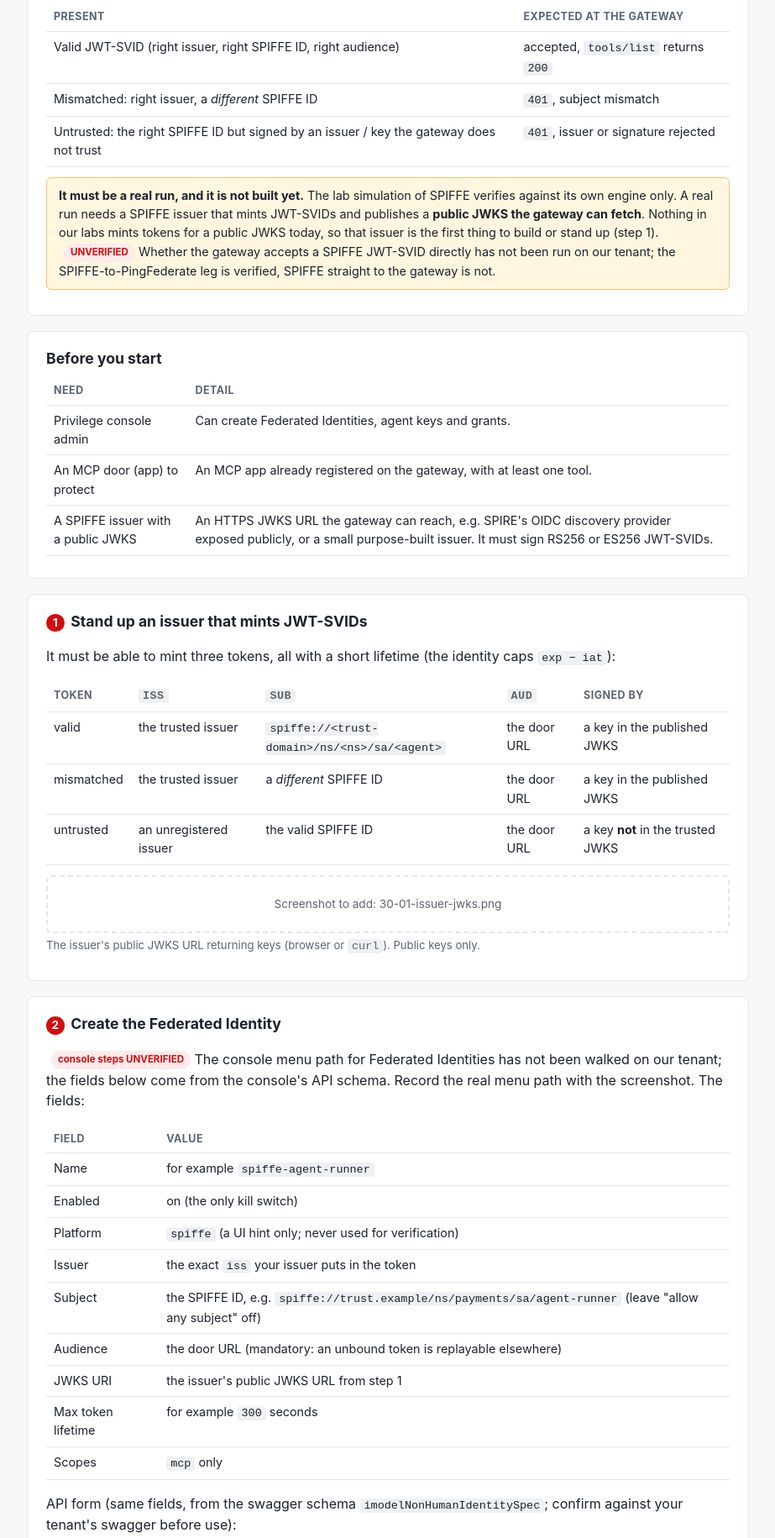
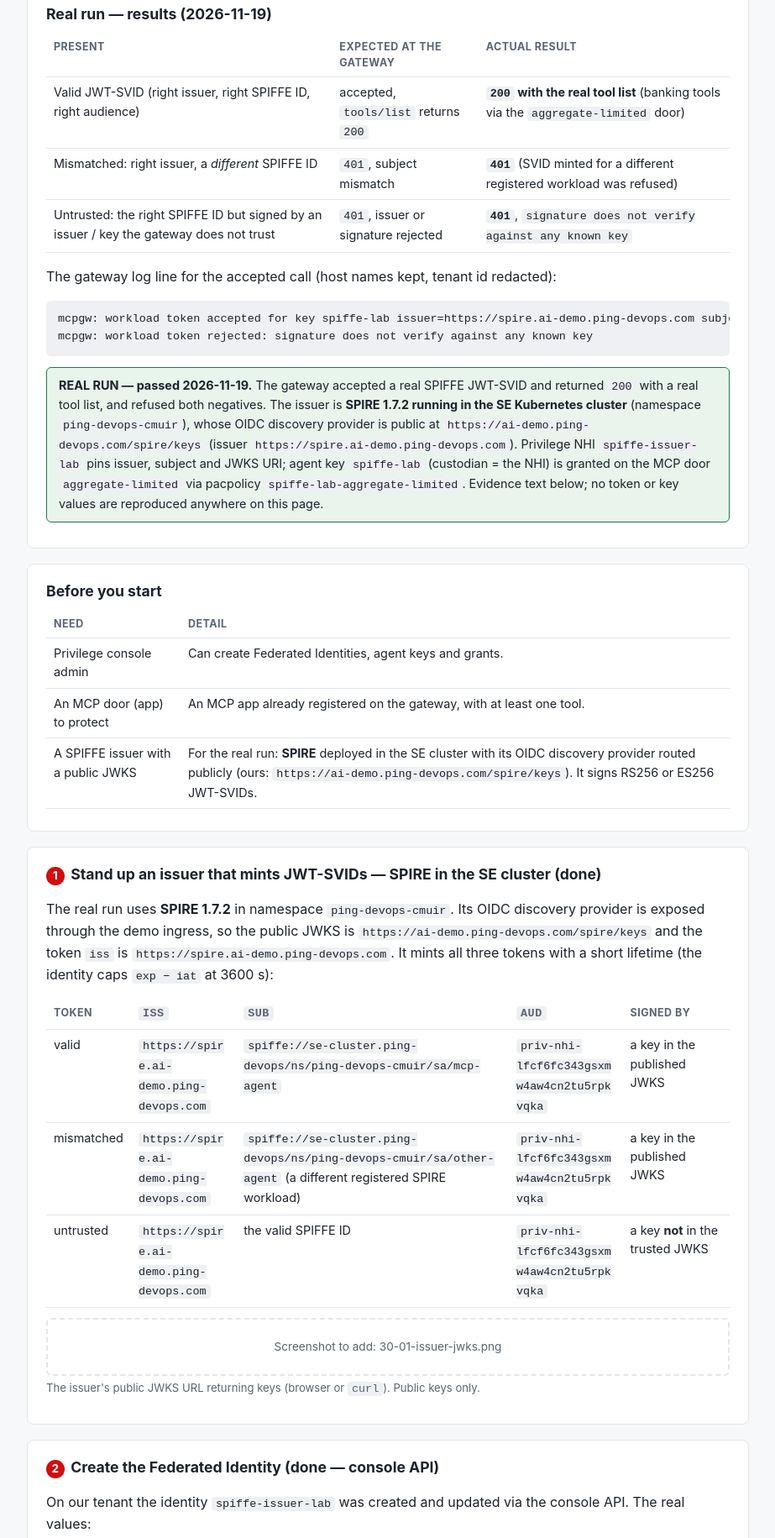
Before and after one commit to curtismu7/nyl-demo-starter, a plain HTML site: page guides/30-spiffe.html in a window 1280 px wide. Shown: the part 333-2164 px from the top of the page at 84% size, without its empty margins (178-1101 px from the left). Drawn offline with Linux system fonts and the light colour scheme.

Commit message:
Mark MCP test #30 SPIFFE as a real run (2026-11-19): SPIRE in SE cluster, gateway accepted valid SVID, refused negatives

```diff
--- a/guides/30-spiffe.html
+++ b/guides/30-spiffe.html
@@ -16,13 +16,17 @@
 <section>
   <h2 style="margin-bottom:6px">What this proves</h2>
   <p>The test: <i>present a valid test SPIFFE identity and a mismatched or untrusted identity to the gateway.</i> In Privilege this is a <b>Federated Identity</b> (the new display name for Non-Human Identity; the console API object is still <code>NonHumanIdentity</code> at <code>/v1/nonhumanidentities</code>). The agent proves who it is with a short-lived <b>JWT-SVID</b> instead of a static key, and the gateway checks the issuer, the subject (the SPIFFE ID) and the audience.</p>
+  <h2 style="margin-bottom:6px">Real run &mdash; results (2026-11-19)</h2>
   <table>
-    <tr><th>Present</th><th>Expected at the gateway</th></tr>
-    <tr><td>Valid JWT-SVID (right issuer, right SPIFFE ID, right audience)</td><td>accepted, <code>tools/list</code> returns <code>200</code></td></tr>
-    <tr><td>Mismatched: right issuer, a <i>different</i> SPIFFE ID</td><td><code>401</code>, subject mismatch</td></tr>
-    <tr><td>Untrusted: the right SPIFFE ID but signed by an issuer / key the gateway does not trust</td><td><code>401</code>, issuer or signature rejected</td></tr>
+    <tr><th>Present</th><th>Expected at the gateway</th><th>Actual result</th></tr>
+    <tr><td>Valid JWT-SVID (right issuer, right SPIFFE ID, right audience)</td><td>accepted, <code>tools/list</code> returns <code>200</code></td><td><b><code>200</code> with the real tool list</b> (banking tools via the <code>aggregate-limited</code> door)</td></tr>
+    <tr><td>Mismatched: right issuer, a <i>different</i> SPIFFE ID</td><td><code>401</code>, subject mismatch</td><td><b><code>401</code></b> (SVID minted for a different registered workload was refused)</td></tr>
+    <tr><td>Untrusted: the right SPIFFE ID but signed by an issuer / key the gateway does not trust</td><td><code>401</code>, issuer or signature rejected</td><td><b><code>401</code></b>, <code>signature does not verify against any known key</code></td></tr>
   </table>
-  <div class="warn"><b>It must be a real run, and it is not built yet.</b> The lab simulation of SPIFFE verifies against its own engine only. A real run needs a SPIFFE issuer that mints JWT-SVIDs and publishes a <b>public JWKS the gateway can fetch</b>. Nothing in our labs mints tokens for a public JWKS today, so that issuer is the first thing to build or stand up (step 1). <span class="tag unverified">UNVERIFIED</span> Whether the gateway accepts a SPIFFE JWT-SVID directly has not been run on our tenant; the SPIFFE-to-PingFederate leg is verified, SPIFFE straight to the gateway is not.</div>
+  <p>The gateway log line for the accepted call (host names kept, tenant id redacted):</p>
+<pre><code>mcpgw: workload token accepted for key spiffe-lab issuer=https://spire.ai-demo.ping-devops.com subject=spiffe://se-cluster.ping-devops/ns/ping-devops-cmuir/sa/mcp-agent
+mcpgw: workload token rejected: signature does not verify against any known key</code></pre>
+  <div class="warn" style="background:#e8f4ec;border-color:#1f7a4d"><b>REAL RUN &mdash; passed 2026-11-19.</b> The gateway accepted a real SPIFFE JWT-SVID and returned <code>200</code> with a real tool list, and refused both negatives. The issuer is <b>SPIRE 1.7.2 running in the SE Kubernetes cluster</b> (namespace <code>ping-devops-cmuir</code>), whose OIDC discovery provider is public at <code>https://ai-demo.ping-devops.com/spire/keys</code> (issuer <code>https://spire.ai-demo.ping-devops.com</code>). Privilege NHI <code>spiffe-issuer-lab</code> pins issuer, subject and JWKS URI; agent key <code>spiffe-lab</code> (custodian = the NHI) is granted on the MCP door <code>aggregate-limited</code> via pacpolicy <code>spiffe-lab-aggregate-limited</code>. Evidence text below; no token or key values are reproduced anywhere on this page.</div>
 </section>
 
 <section>
@@ -31,35 +35,35 @@
     <tr><th>Need</th><th>Detail</th></tr>
     <tr><td>Privilege console admin</td><td>Can create Federated Identities, agent keys and grants.</td></tr>
     <tr><td>An MCP door (app) to protect</td><td>An MCP app already registered on the gateway, with at least one tool.</td></tr>
-    <tr><td>A SPIFFE issuer with a public JWKS</td><td>An HTTPS JWKS URL the gateway can reach, e.g. SPIRE's OIDC discovery provider exposed publicly, or a small purpose-built issuer. It must sign RS256 or ES256 JWT-SVIDs.</td></tr>
+    <tr><td>A SPIFFE issuer with a public JWKS</td><td>For the real run: <b>SPIRE</b> deployed in the SE cluster with its OIDC discovery provider routed publicly (ours: <code>https://ai-demo.ping-devops.com/spire/keys</code>). It signs RS256 or ES256 JWT-SVIDs.</td></tr>
   </table>
 </section>
 
 <section class="step">
-  <h2>Stand up an issuer that mints JWT-SVIDs</h2>
-  <p>It must be able to mint three tokens, all with a short lifetime (the identity caps <code>exp &minus; iat</code>):</p>
+  <h2>Stand up an issuer that mints JWT-SVIDs &mdash; SPIRE in the SE cluster (done)</h2>
+  <p>The real run uses <b>SPIRE 1.7.2</b> in namespace <code>ping-devops-cmuir</code>. Its OIDC discovery provider is exposed through the demo ingress, so the public JWKS is <code>https://ai-demo.ping-devops.com/spire/keys</code> and the token <code>iss</code> is <code>https://spire.ai-demo.ping-devops.com</code>. It mints all three tokens with a short lifetime (the identity caps <code>exp &minus; iat</code> at 3600 s):</p>
   <table>
     <tr><th>Token</th><th><code>iss</code></th><th><code>sub</code></th><th><code>aud</code></th><th>signed by</th></tr>
-    <tr><td>valid</td><td>the trusted issuer</td><td><code>spiffe://&lt;trust-domain&gt;/ns/&lt;ns&gt;/sa/&lt;agent&gt;</code></td><td>the door URL</td><td>a key in the published JWKS</td></tr>
-    <tr><td>mismatched</td><td>the trusted issuer</td><td>a <i>different</i> SPIFFE ID</td><td>the door URL</td><td>a key in the published JWKS</td></tr>
-    <tr><td>untrusted</td><td>an unregistered issuer</td><td>the valid SPIFFE ID</td><td>the door URL</td><td>a key <b>not</b> in the trusted JWKS</td></tr>
+    <tr><td>valid</td><td><code>https://spire.ai-demo.ping-devops.com</code></td><td><code>spiffe://se-cluster.ping-devops/ns/ping-devops-cmuir/sa/mcp-agent</code></td><td><code>priv-nhi-lfcf6fc343gsxmw4aw4cn2tu5rpkvqka</code></td><td>a key in the published JWKS</td></tr>
+    <tr><td>mismatched</td><td><code>https://spire.ai-demo.ping-devops.com</code></td><td><code>spiffe://se-cluster.ping-devops/ns/ping-devops-cmuir/sa/other-agent</code> (a different registered SPIRE workload)</td><td><code>priv-nhi-lfcf6fc343gsxmw4aw4cn2tu5rpkvqka</code></td><td>a key in the published JWKS</td></tr>
+    <tr><td>untrusted</td><td><code>https://spire.ai-demo.ping-devops.com</code></td><td>the valid SPIFFE ID</td><td><code>priv-nhi-lfcf6fc343gsxmw4aw4cn2tu5rpkvqka</code></td><td>a key <b>not</b> in the trusted JWKS</td></tr>
   </table>
   <figure class="shot" data-file="30-01-issuer-jwks.png"><img src="img/30-01-issuer-jwks.png" alt="Issuer JWKS endpoint" onerror="this.parentNode.classList.add('missing')"><figcaption>The issuer's public JWKS URL returning keys (browser or <code>curl</code>). Public keys only.</figcaption></figure>
 </section>
 
 <section class="step">
-  <h2>Create the Federated Identity</h2>
-  <p><span class="tag unverified">console steps UNVERIFIED</span> The console menu path for Federated Identities has not been walked on our tenant; the fields below come from the console's API schema. Record the real menu path with the screenshot. The fields:</p>
+  <h2>Create the Federated Identity (done &mdash; console API)</h2>
+  <p>On our tenant the identity <code>spiffe-issuer-lab</code> was created and updated via the console API. The real values:</p>
   <table>
-    <tr><th>Field</th><th>Value</th></tr>
-    <tr><td>Name</td><td>for example <code>spiffe-agent-runner</code></td></tr>
+    <tr><th>Field</th><th>Value (real run)</th></tr>
+    <tr><td>Name</td><td><code>spiffe-issuer-lab</code></td></tr>
     <tr><td>Enabled</td><td>on (the only kill switch)</td></tr>
     <tr><td>Platform</td><td><code>spiffe</code> (a UI hint only; never used for verification)</td></tr>
-    <tr><td>Issuer</td><td>the exact <code>iss</code> your issuer puts in the token</td></tr>
-    <tr><td>Subject</td><td>the SPIFFE ID, e.g. <code>spiffe://trust.example/ns/payments/sa/agent-runner</code> (leave "allow any subject" off)</td></tr>
-    <tr><td>Audience</td><td>the door URL (mandatory: an unbound token is replayable elsewhere)</td></tr>
-    <tr><td>JWKS URI</td><td>the issuer's public JWKS URL from step 1</td></tr>
-    <tr><td>Max token lifetime</td><td>for example <code>300</code> seconds</td></tr>
+    <tr><td>Issuer</td><td><code>https://spire.ai-demo.ping-devops.com</code></td></tr>
+    <tr><td>Subject</td><td><code>spiffe://se-cluster.ping-devops/ns/ping-devops-cmuir/sa/mcp-agent</code> (leave "allow any subject" off)</td></tr>
+    <tr><td>Audience</td><td><code>priv-nhi-lfcf6fc343gsxmw4aw4cn2tu5rpkvqka</code> (mandatory: an unbound token is replayable elsewhere)</td></tr>
+    <tr><td>JWKS URI</td><td><code>https://ai-demo.ping-devops.com/spire/keys</code></td></tr>
+    <tr><td>Max token lifetime</td><td><code>3600</code> seconds</td></tr>
     <tr><td>Scopes</td><td><code>mcp</code> only</td></tr>
   </table>
   <p>API form (same fields, from the swagger schema <code>imodelNonHumanIdentitySpec</code>; confirm against your tenant's swagger before use):</p>
@@ -69,17 +73,17 @@
     "Scopes": ["mcp"],
     "Federation": {
       "Platform": "spiffe",
-      "Issuer": "https://&lt;issuer-host&gt;",
-      "Audience": "&lt;door URL&gt;",
-      "Subject": "spiffe://trust.example/ns/payments/sa/agent-runner",
-      "JwksURI": "https://&lt;issuer-host&gt;/.well-known/jwks.json",
-      "MaxTokenLifetimeSec": 300 } } }</code></pre>
+      "Issuer": "https://spire.ai-demo.ping-devops.com",
+      "Audience": "priv-nhi-lfcf6fc343gsxmw4aw4cn2tu5rpkvqka",
+      "Subject": "spiffe://se-cluster.ping-devops/ns/ping-devops-cmuir/sa/mcp-agent",
+      "JwksURI": "https://ai-demo.ping-devops.com/spire/keys",
+      "MaxTokenLifetimeSec": 3600 } } }</code></pre>
   <figure class="shot" data-file="30-02-federated-identity-form.png"><img src="img/30-02-federated-identity-form.png" alt="Federated Identity form" onerror="this.parentNode.classList.add('missing')"><figcaption>The Federated Identity filled in, with the console menu path visible.</figcaption></figure>
 </section>
 
 <section class="step">
-  <h2>Put an agent key behind the identity and grant the door</h2>
-  <p>A Federated Identity does not authenticate anyone by itself. Create an <b>agent key whose custodian is the Federated Identity</b>, and select the MCP app (that is the grant). Two refusals to expect if you get it wrong:</p>
+  <h2>Put an agent key behind the identity and grant the door (done)</h2>
+  <p>A Federated Identity does not authenticate anyone by itself. Create an <b>agent key whose custodian is the Federated Identity</b>, and select the MCP app (that is the grant). On our tenant: agent key <code>spiffe-lab</code> with the NHI <code>spiffe-issuer-lab</code> as custodian, granted on the MCP door <code>aggregate-limited</code> via pacpolicy <code>spiffe-lab-aggregate-limited</code>. Two refusals to expect if you get it wrong:</p>
   <ul>
     <li><code>WorkloadIdentity and a NonHumanIdentity CustodianRef are mutually exclusive</code>: leave the key's own workload identity empty.</li>
     <li><code>CustodianRef and UserRef name different principals</code>: clear the user reference if you cloned a key that had a human custodian.</li>
@@ -90,24 +94,30 @@
 
 <section class="step">
   <h2>Present the three identities to the door</h2>
-  <p>Send each token as the bearer on a <code>tools/list</code> call to <code>https://&lt;gateway-host&gt;/&lt;app&gt;/mcp</code> (initialize first, as any MCP client does). Wait about 4 minutes after creating the objects before the first test.</p>
+  <p>Send each token as the bearer on a <code>tools/list</code> call to <code>https://mcpgw.ai-demo.ping-devops.com/aggregate-limited/mcp</code> (initialize first, as any MCP client does). Wait about 4 minutes after creating the objects before the first test.</p>
   <table>
     <tr><th>Token</th><th>Expect</th><th>Gateway log</th></tr>
-    <tr><td>valid</td><td><code>200</code>, tool list</td><td><code>workload token accepted for key &hellip; issuer=&hellip; subject=spiffe://&hellip;</code></td></tr>
+    <tr><td>valid</td><td><code>200</code>, tool list</td><td><code>workload token accepted for key spiffe-lab issuer=https://spire.ai-demo.ping-devops.com subject=spiffe://se-cluster.ping-devops/ns/ping-devops-cmuir/sa/mcp-agent</code></td></tr>
     <tr><td>mismatched</td><td><code>401</code></td><td><code>workload token rejected: &hellip;</code> (names the claim that did not match)</td></tr>
-    <tr><td>untrusted</td><td><code>401</code></td><td><code>workload token rejected: &hellip;</code> (issuer or signature)</td></tr>
+    <tr><td>untrusted</td><td><code>401</code></td><td><code>workload token rejected: signature does not verify against any known key</code></td></tr>
   </table>
+  <p>How the real run minted the SVIDs (from inside the cluster, using the SPIRE agent's Workload API):</p>
+<pre><code>kubectl exec spire-agent-1 -n ping-devops-cmuir -- \
+  /opt/spire/bin/spire-agent api fetch jwt \
+  -socketPath /run/spire/agent-sockets/socket \
+  -audience priv-nhi-lfcf6fc343gsxmw4aw4cn2tu5rpkvqka
+# mismatched variant: add  -spiffeID spiffe://se-cluster.ping-devops/ns/ping-devops-cmuir/sa/other-agent</code></pre>
   <figure class="shot" data-file="30-04-valid-svid-200.png"><img src="img/30-04-valid-svid-200.png" alt="Valid JWT-SVID accepted" onerror="this.parentNode.classList.add('missing')"><figcaption>The valid JWT-SVID getting <code>200</code> and a tool list. Decode and show the claims; hide the token.</figcaption></figure>
   <figure class="shot" data-file="30-05-mismatched-401.png"><img src="img/30-05-mismatched-401.png" alt="Mismatched SPIFFE ID refused" onerror="this.parentNode.classList.add('missing')"><figcaption>The mismatched SPIFFE ID getting <code>401</code>.</figcaption></figure>
   <figure class="shot" data-file="30-06-untrusted-401.png"><img src="img/30-06-untrusted-401.png" alt="Untrusted issuer refused" onerror="this.parentNode.classList.add('missing')"><figcaption>The untrusted-issuer token getting <code>401</code>.</figcaption></figure>
 </section>
 
 <section>
-  <h2>Evidence that it was real</h2>
+  <h2>Evidence that it was real (captured 2026-11-19)</h2>
   <ul class="checks">
-    <li>The gateway log shows one <code>workload token accepted</code> line and two <code>workload token rejected</code> lines, with the SPIFFE subject on the accepted one.</li>
-    <li>The identity was created in the console (screenshot with menu path), not in a lab.</li>
-    <li>The three tokens were minted by an issuer whose JWKS the gateway fetched from a public URL.</li>
+    <li><b>Confirmed:</b> the gateway log shows one <code>workload token accepted</code> line naming <code>key spiffe-lab</code>, the SPIRE issuer and the SPIFFE subject, and <code>workload token rejected</code> lines for both negatives (the untrusted-key one says <code>signature does not verify against any known key</code>).</li>
+    <li><b>Confirmed:</b> the identity <code>spiffe-issuer-lab</code>, key <code>spiffe-lab</code> and pacpolicy <code>spiffe-lab-aggregate-limited</code> exist in the console (created via the console API), not in a lab.</li>
+    <li><b>Confirmed:</b> the three tokens were minted by SPIRE in the SE cluster; the gateway fetched the JWKS from the public URL <code>https://ai-demo.ping-devops.com/spire/keys</code>.</li>
   </ul>
   <figure class="shot" data-file="30-07-gateway-log-accepted-rejected.png"><img src="img/30-07-gateway-log-accepted-rejected.png" alt="Gateway log, accepted and rejected" onerror="this.parentNode.classList.add('missing')"><figcaption>Gateway log: the accepted line and the two rejected lines. Redact keys and hosts.</figcaption></figure>
 </section>
@@ -125,6 +135,6 @@
 </section>
 
 </main>
-<footer>Sources: the Privilege console API schema and our NHI setup notes. The console navigation for Federated Identities and the SPIFFE-direct-to-gateway behaviour are not yet verified on our tenant; fix this page with what the first real run shows. Never publish a screenshot that shows a token, a key, a tenant id or a person's name.</footer>
+<footer>Sources: the Privilege console API schema, our NHI setup notes and the 2026-11-19 real run (SPIRE 1.7.2 in the SE cluster, gateway deploy agentless-mcpgw). Text evidence only &mdash; never publish a screenshot that shows a token, a key, a tenant id or a person's name.</footer>
 </body>
 </html>
```
Also changed, not shown: index.html (+5 -4 lines).
